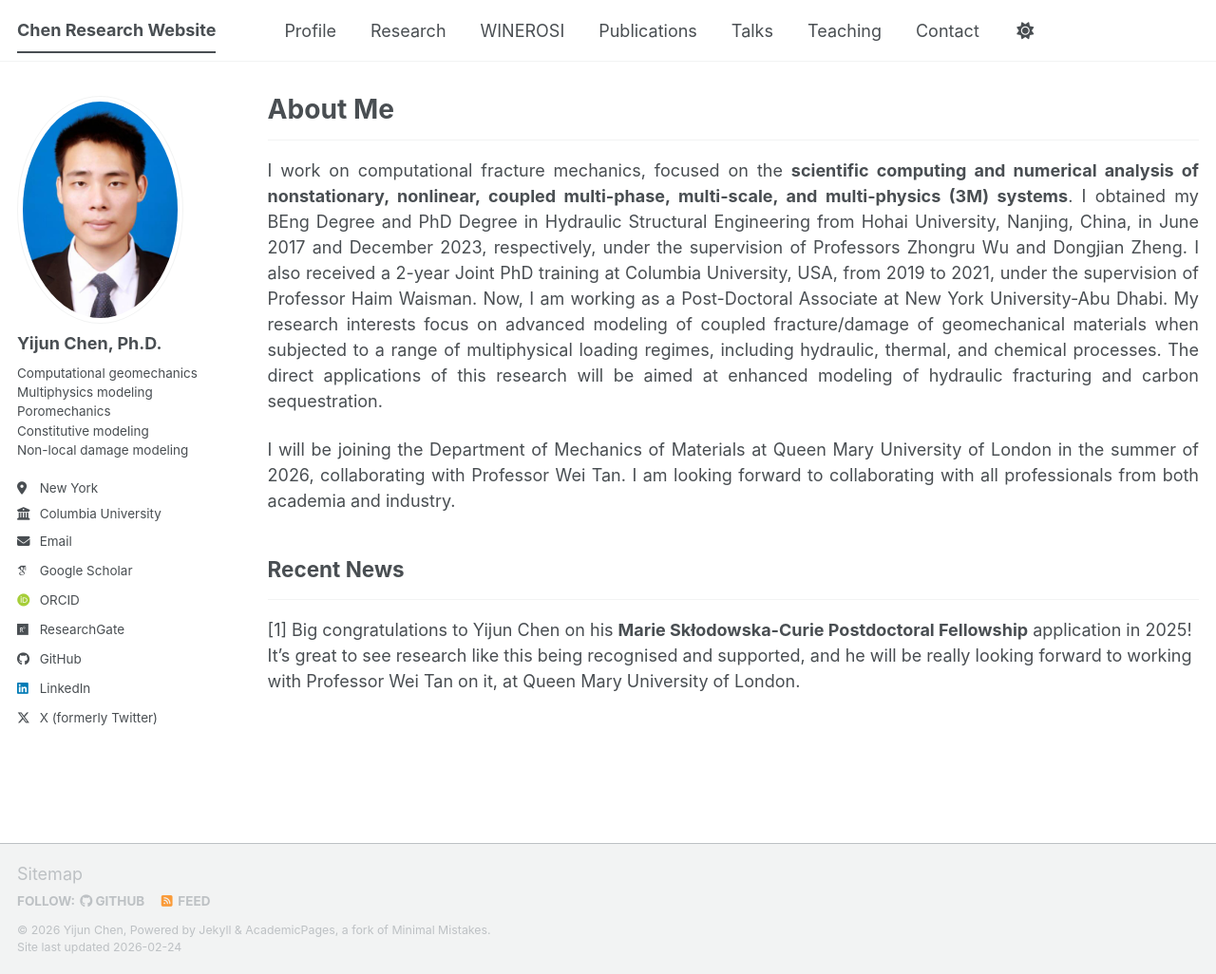
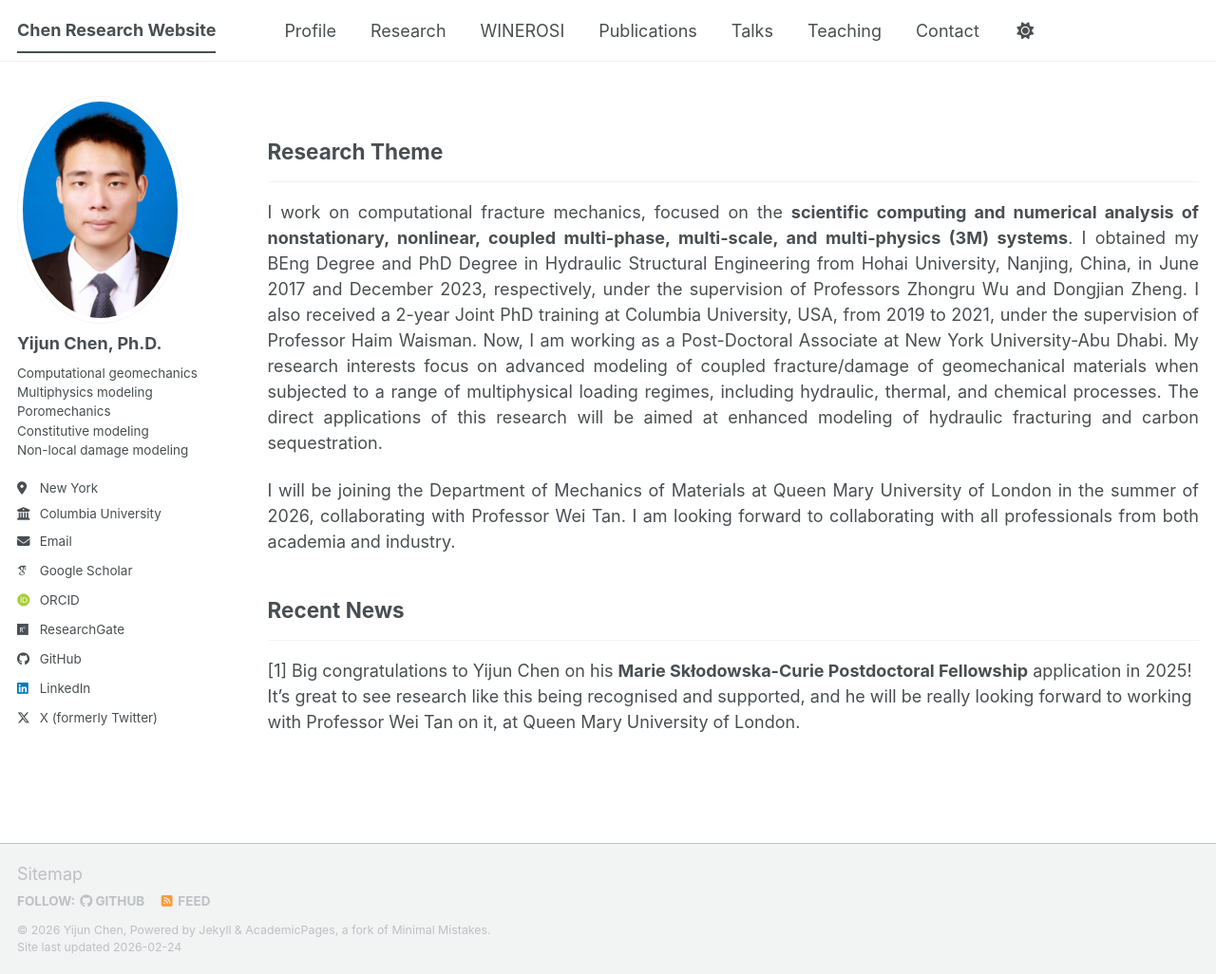
Before and after one commit to chenhhu/chenhhu.github.io, a Jekyll site: the page built from _pages/about.md, in a window 1280 px wide and 1026 px high. Shown: the whole window at 95% size. Built offline with Jekyll 4.4.1, drawn with Linux system fonts in a browser that asks for light colours; some web fonts are replaced; a script bundle is joined from its source files by our own code; library files that are not in the unit come from our copies.

Commit message:
Update about.md

```diff
--- a/_pages/about.md
+++ b/_pages/about.md
@@ -1,15 +1,16 @@
 ---
 layout: archive
 permalink: /
-title: "About Me"
-excerpt: "About me"
+title: ""
+excerpt: ""
 author_profile: true
 redirect_from:
   - /about/
   - /about.html
 ---
+
+## Research Theme
 ---
-
 <p align="justify">
 I work on computational fracture mechanics, focused on the <b>scientific computing and numerical analysis of nonstationary, nonlinear, coupled multi-phase, multi-scale, and multi-physics (3M) systems</b>. I obtained my BEng Degree and PhD Degree in Hydraulic Structural Engineering from Hohai University, Nanjing, China, in June 2017 and December 2023, respectively, under the supervision of Professors Zhongru Wu and Dongjian Zheng. I also received a 2-year Joint PhD training at Columbia University, USA, from 2019 to 2021, under the supervision of Professor Haim Waisman. Now, I am working as a Post-Doctoral Associate at New York University-Abu Dhabi. My research interests focus on advanced modeling of coupled fracture/damage of geomechanical materials when subjected to a range of multiphysical loading regimes, including hydraulic, thermal, and chemical processes. The direct applications of this research will be aimed at enhanced modeling of hydraulic fracturing and carbon sequestration.
 </p>
```
